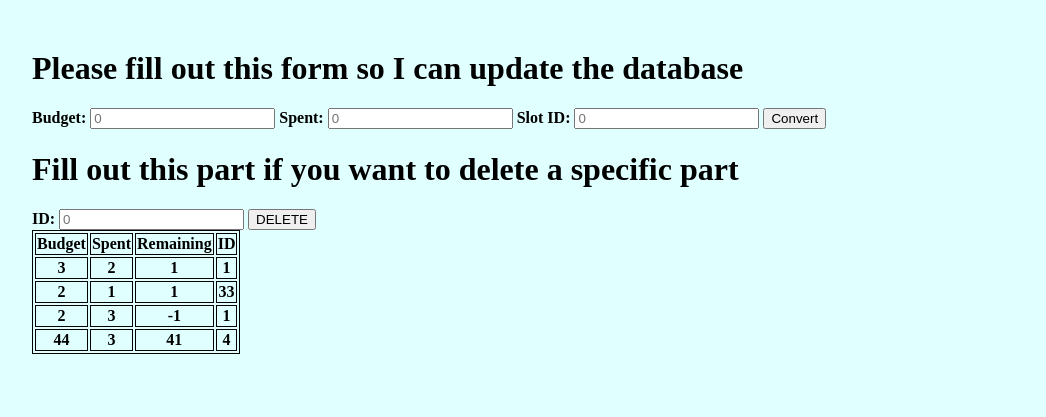
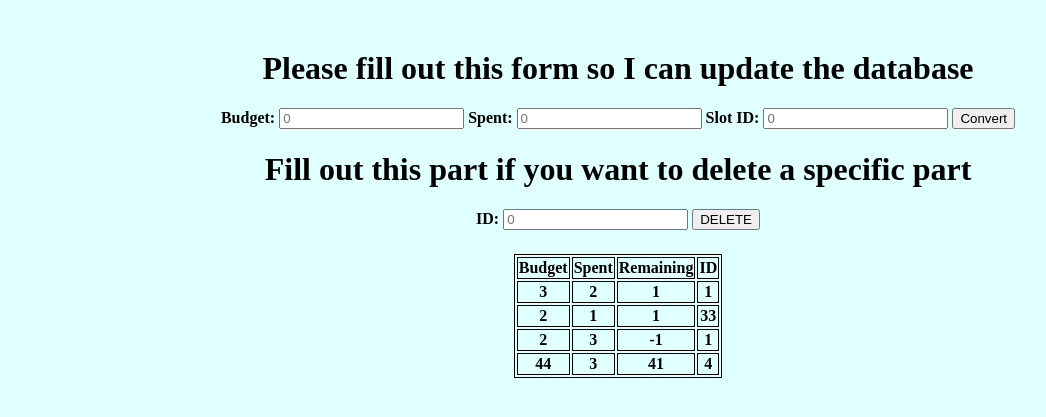
Before and after one commit to SaiHoYip/Deploy4CustomApp, a Flask app: page / in a window 1280 px wide. Shown: the top 417 px of the page, without its empty margins (68-1114 px from the left). Run offline with Flask 2, Linux system fonts and the light colour scheme; data comes from the database, SQL or seed files in the repository; both versions use the stored data as it was after the commit; lists and menus that the app fills with data are empty.

Commit message:
Add files via upload

```diff
--- a/application.py
+++ b/application.py
@@ -5,6 +5,7 @@ import help
 import sqlite3
 
 application = app = Flask(__name__)
+
 
 @app.route("/", methods=["POST", "Get"])
 def sub_budget():
@@ -39,3 +40,5 @@ def delete_item():
     rows = db.execute('SELECT * FROM Budgee')
     ro = rows.fetchall()
     return render_template("home.html", ro=ro)
+
+app.run(debug=1)
--- a/help.py
+++ b/help.py
@@ -1,7 +1,5 @@
 import sqlite3
-
-DB_PATH = "Budget.db"  # Update this path accordingly
-
+DB_PATH = "Budget.db"
 
 def Subtraction(Budget,Spent, slot_id):
     try:
--- a/static/main.css
+++ b/static/main.css
@@ -2,8 +2,12 @@ body {
     background: lightcyan;
     margin-top: 50px;
     margin-left: 100px;
+    text-align: center;
     }
 
 table, th, td {
+    margin-left: auto;
+    margin-right: auto;
+    margin-top: 2%;
     border:1px solid black;
     }
```
Also changed, not shown: Budget.db.
